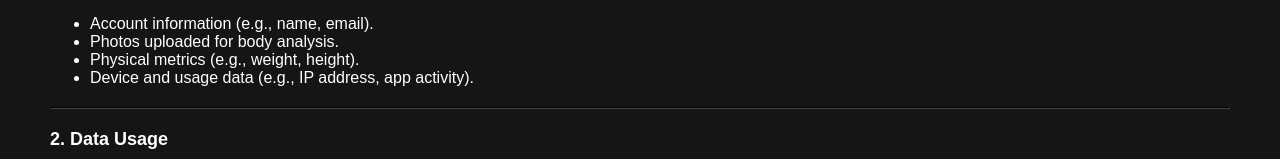
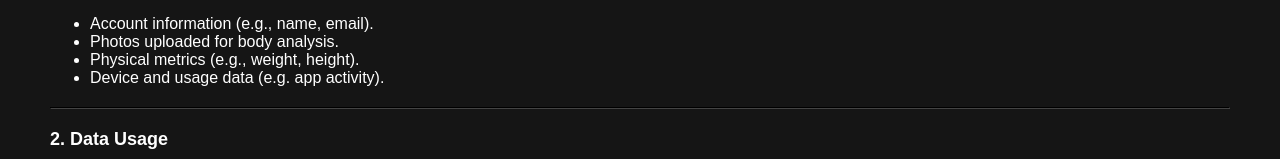
Before and after one commit to anthonymoon2/trackBodWebsite, a React (Vite) app: page /privacy in a window 1280 px wide. Shown: the part 384-543 px from the top of the page. Built offline with nearby package versions, Linux system fonts and the light colour scheme; a web font is replaced by a local one.

Commit message:
updated terms and privacy policy

```diff
--- a/src/components/PrivacyPolicy.jsx
+++ b/src/components/PrivacyPolicy.jsx
@@ -19,7 +19,7 @@ function PrivacyPolicy() {
           <li>Account information (e.g., name, email).</li>
           <li>Photos uploaded for body analysis.</li>
           <li>Physical metrics (e.g., weight, height).</li>
-          <li>Device and usage data (e.g., IP address, app activity).</li>
+          <li>Device and usage data (e.g. app activity).</li>
         </ul>
       </p>
 
```
